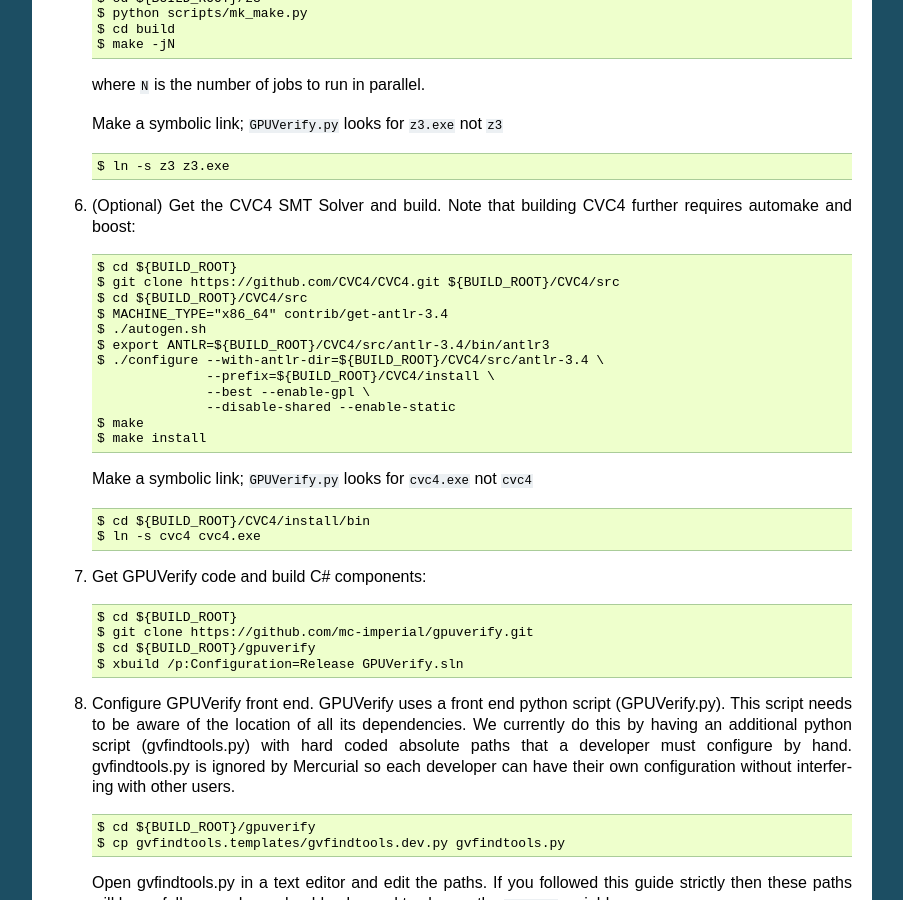
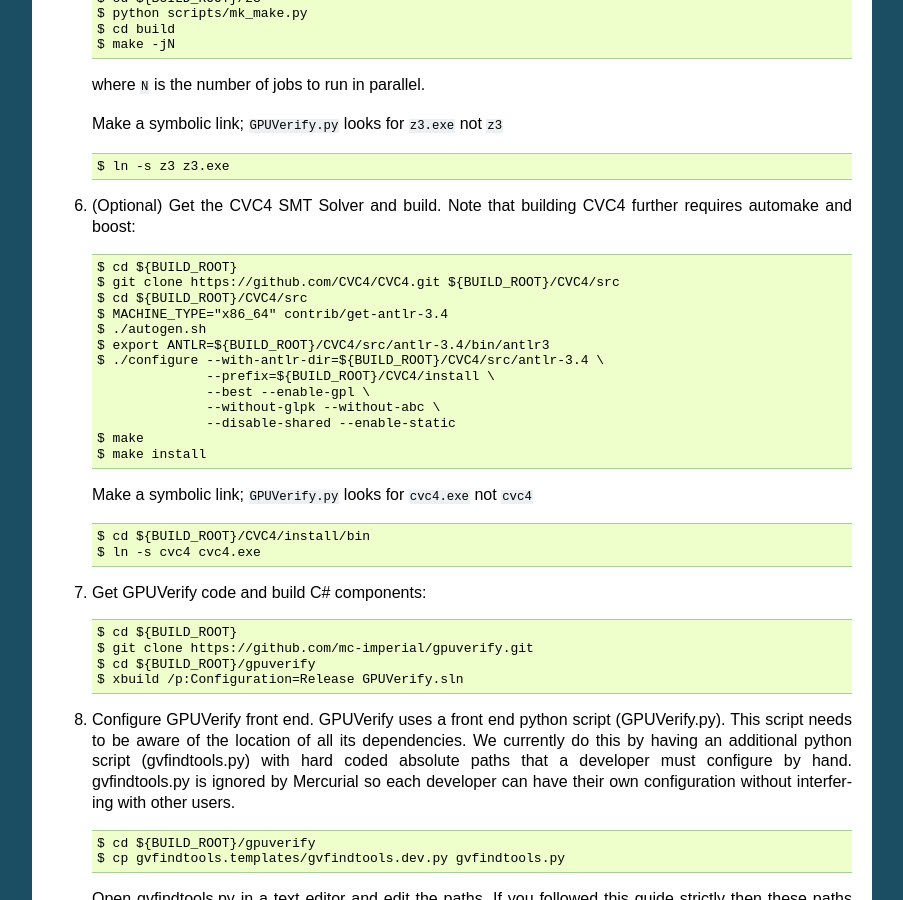
Before and after one commit to mc-imperial/gpuverify, a Sphinx documentation site: the page built from Documentation/developer_guide.rst, in a window 1280 px wide and 900 px high, scrolled down 1914 px. Shown: the whole window, without its empty margins (198-1101 px from the left). Built offline with Sphinx 7.4.7, drawn with Linux system fonts in a browser that asks for light colours; formulas are drawn with MathJax 3.

Commit message:
Update cvc4 configure flags

```diff
--- a/Documentation/developer_guide.rst
+++ b/Documentation/developer_guide.rst
@@ -130,6 +130,7 @@
     $ ./configure --with-antlr-dir=${BUILD_ROOT}/CVC4/src/antlr-3.4 \
                   --prefix=${BUILD_ROOT}/CVC4/install \
                   --best --enable-gpl \
+                  --without-glpk --without-abc \
                   --disable-shared --enable-static
     $ make
     $ make install
```
